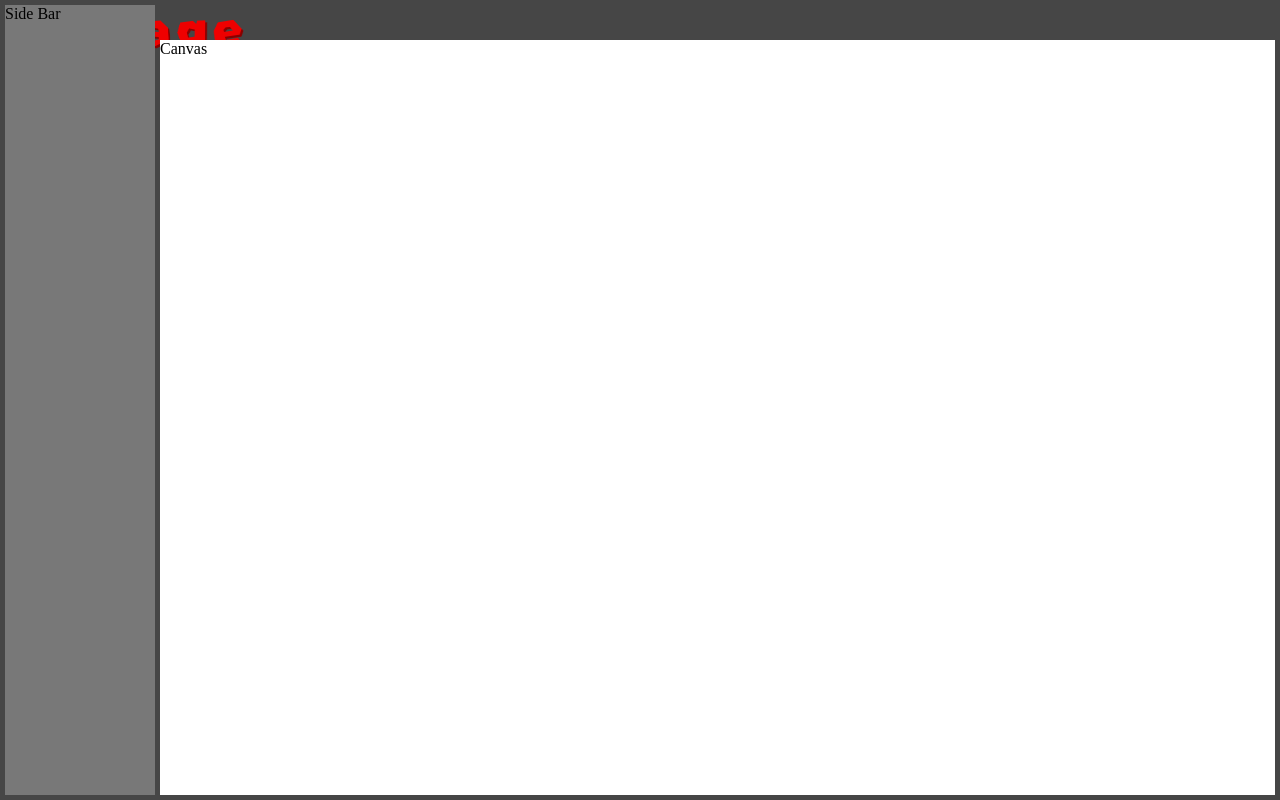
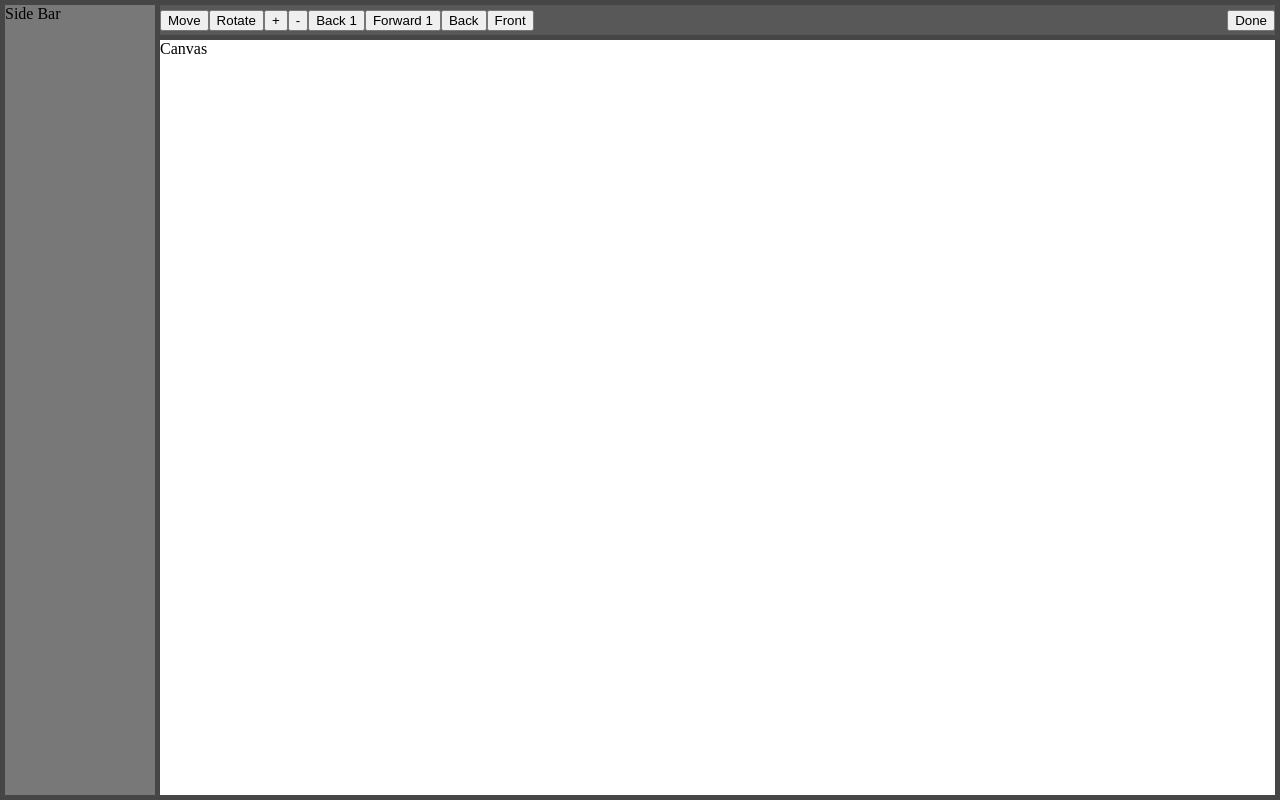
Before and after one commit to jakelong95/Cyllage, a website: page cyllage.html in a window 1280 px wide. Drawn offline with Linux system fonts and the light colour scheme.

Commit message:
Added done button and done div

```diff
--- a/css/cyllage.css
+++ b/css/cyllage.css
@@ -12,6 +12,8 @@ body{
 
 #toolboxDiv{
     position: fixed;
+    display: flex;
+    align-items:center;
     top: 5px;
     left: 160px;
     right: 5px;
@@ -36,3 +38,13 @@ body{
     right: 5px;
     background-color: white;
 }
+
+#doneDiv{
+    position: fixed;
+    display: flex;
+    align-items:center;
+    top: 5px;
+    right: 5px;
+    height: 30px;
+    background-color: #585858;
+}
--- a/cyllage.html
+++ b/cyllage.html
@@ -8,9 +8,13 @@
     <link rel="stylesheet" href="css/cyllage.css">
 </head>
 <body>
-    <div id="headerDiv">
-        <img src="images/logo.png" draggable="false" style="height: 50px; width: 250px;"/>
+    <div id="toolboxDiv">
+        <button>Move</button> <button>Rotate</button> <button>+</button> <button>-</button> <button>Back 1</button> <button>Forward 1</button>
+        <button>Back</button> <button>Front</button>
     </div>
+    <div id="doneDiv">
+        <button id="doneButton">Done</button>
+    </div>>
     <div id="sideBarDiv">
         Side Bar
     </div>
```
